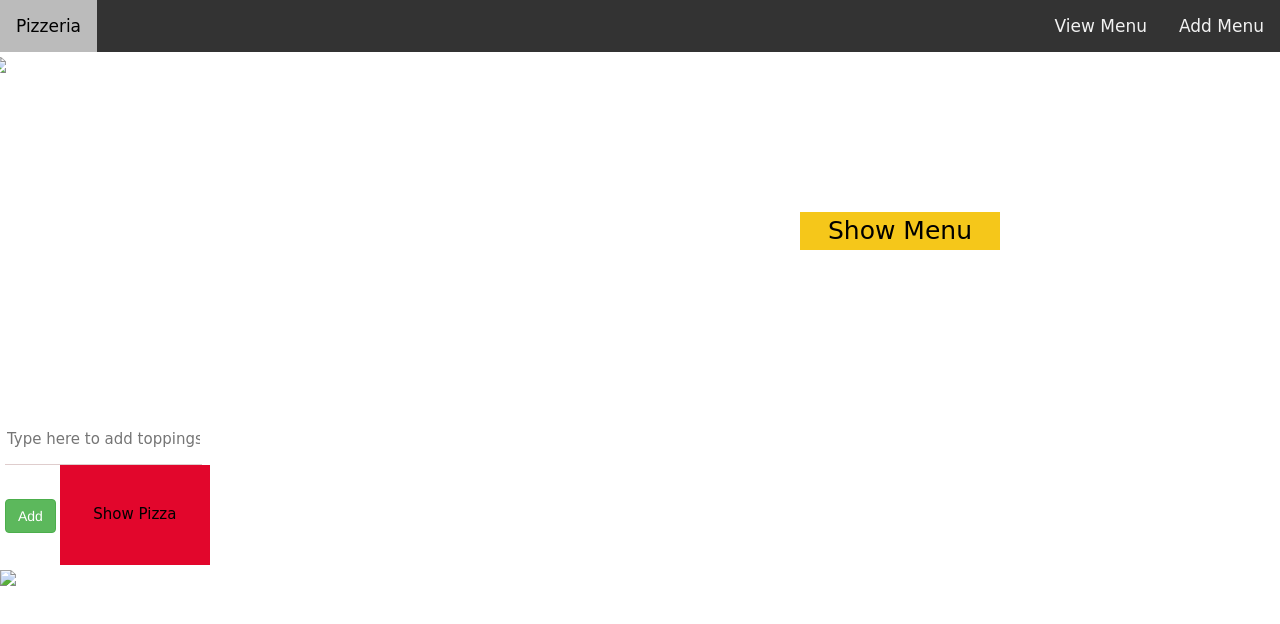
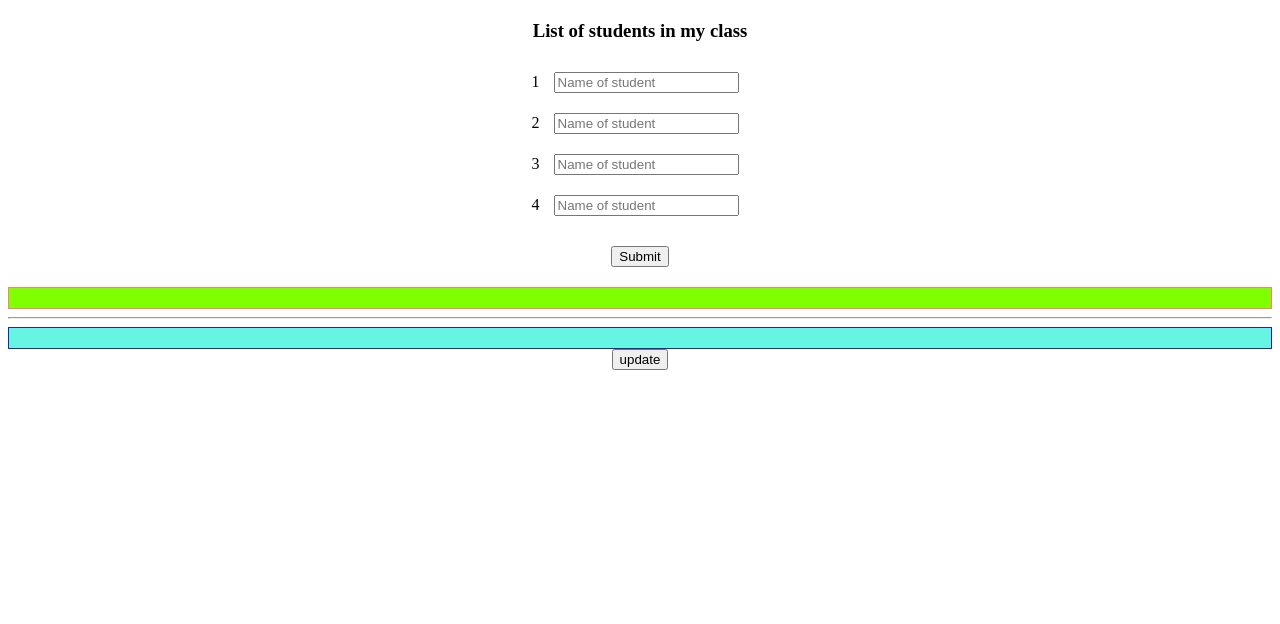
Before and after one commit to PragyanKumar/Class-79, a plain HTML site: page index.html in a window 1280 px wide. Drawn offline with nearby package versions, Linux system fonts and the light colour scheme.

Commit message:
Add files via upload

```diff
--- a/index.html
+++ b/index.html
@@ -1,51 +1,43 @@
-<html><head>
-    <title>Pizzeria</title>
-    <meta name="viewport" content="width=device-width, initial-scale=1">
-    <link rel="stylesheet" href="https://maxcdn.bootstrapcdn.com/bootstrap/3.4.0/css/bootstrap.min.css">
-    <script src="https://ajax.googleapis.com/ajax/libs/jquery/3.4.1/jquery.min.js"></script>
-    <script src="https://maxcdn.bootstrapcdn.com/bootstrap/3.4.0/js/bootstrap.min.js"></script>
-    <link rel="stylesheet" href="https://cdnjs.cloudflare.com/ajax/libs/font-awesome/4.7.0/css/font-awesome.min.css">
-    <link rel="stylesheet" href="style.css">
-<script src="main.js"></script>
-</head>
-
-<body>
-    <div class="topnav">
-        <a class="active" href="#">Pizzeria</a>
-        <div class="topnav-right">
-         <a href="#viewblock">View Menu</a>
-         <a href="#addTopings">Add Menu</a>
-        </div>
-    </div>
-
-    <div class="row" id="viewblock">
-        <div class="img_div">
-            <img class="img-responsive" src="images/pizza.png">
-        </div>
-        <div class="menu_div">
-            <button id="menu_list" onclick="getmenu()">Show Menu</button>
-           <div id="display_menu"></div>
-        </div>
-    </div>
-
-    <div class="newRow" id="addTopings">
-        <div class="block1">
-            <input id="add_item" placeholder="Type here to add toppings?">
-			<!--- Create button--->
-            <button class="btn btn-success" onclick="add_top()"> Add </button>
-            <button id="add_toppings" onclick="add_item()">Show Pizza</button>
-        </div>
-
-        <div class="block2">
-            <div id="display_addedmenu">
+<html>
+    <head>
+        <title>
+            The school slaves
+        </title>
+        <link rel="stylesheet" type="text/css" href="style.css">
+        <script src="main.js">
+        </script>
+    </head>
+    <body>
+        <center>
+            <h3 style="margin-top: 20px; margin-bottom: 20px;">
+                List of students in my class
+            </h3>
+            <div>
+                <span>1</span>
+                <input type="text" placeholder="Name of student" id="Student1">
+                <br>
+                <span>2</span>
+                <input type="text" placeholder="Name of student" id="Student2">
+                <br>
+                <span>3</span>
+                <input type="text" placeholder="Name of student" id="Student3">
+                <br>
+                <span>4</span>
+                <input type="text" placeholder="Name of student" id="Student4">
+                <br>
             </div>
-        </div>
-
-    </div>
-
-    <div>
-        <img class="img-responsive" src="images/topping.png">
-    </div>
-
-
-</body></html>
+            <button onclick="submit()" id="SendIt">
+                Submit
+            </button>
+            <div id="no_comma_display"></div>
+            <hr>
+            <div id="display_name"></div>
+            <button onclick="sorting()" id="sort_button">
+                sort
+            </button>
+            <button onclick="update()" id="update_button">
+                update
+            </button>
+        </center>
+    </body>
+</html>
--- a/main.js
+++ b/main.js
@@ -1,44 +1,42 @@
-menu_list_array = ["Veg Margherita Pizza",
-"Chicken tikki pizza",
- "Paneer tikki pizza",
- "Classic pizza" ,
- "Supreme classic pizza",
- "Chicken fry pizza",
- "Supreme cheesy pizza",
- "Deluxe cheese chicken pizza",
-                    ];
+Student_slave_array=[];
+function submit(){
+    var display_array=[]
+    for(var j=1;j<=4;j++){
+        var Name1=document.getElementById("Student"+j).value;
+        Student_slave_array.push(Name1);
+        console.log(Name1)
+    }
+    var length1=Student_slave_array.length
+    console.log(length1)
 
-function getmenu(){
-var htmldata;
-htmldata="<ol class 'menulist'>"
-menu_list_array.sort();
-for(var i=0; i<menu_list_array.length;i++){
-    htmldata+'<li>' + menu_list_array[i]+ '</li>'
+    console.log(Student_slave_array)
+for(var k=0;k<length1;k++){
+    display_array.push("<h4> name: "+Student_slave_array[k]+"</h4>")
+    console.log(display_array)
+}document.getElementById("no_comma_display").innerHTML=display_array
+var no_comma_array=display_array.join(" ")
+console.log(no_comma_array)
+document.getElementById("display_name").innerHTML=no_comma_array
+
+
+    document.getElementById("SendIt").style.display="none"
+    document.getElementById("sort_button").style.display="inline-block"
 }
-htmldata=htmldata+"</ol>"
-document.getElementById("display_menu").innerHTML=htmldata;
-//Complete the code
+function sorting(){
+Student_slave_array.sort()
+
+console.log(Student_slave_array)
+var display_array_1=[]
+var length2=Student_slave_array.length
+console.log(length2)
+for(var k=0;k<length2;k++){
+    display_array_1.push("<h4> name: "+Student_slave_array[k]+"</h4>")
+    console.log(display_array_1)
+}document.getElementById("no_comma_display").innerHTML=display_array_1
+var no_comma_array=display_array_1.join(" ")
+console.log(no_comma_array)
+document.getElementById("display_name").innerHTML=no_comma_array
 }
-
-function add_item(){
-var htmldata;
-var item=document.getElementById("add_item").value;
-menu_list_array.sort()
-htmldata="<section class ='cards'>"
-for(var i=0;i<menu_list_array;i++){
-    htmldata=htmldata+'<div class="card">'
-    +'<img src="images/pizzaImg.png"/>'
-    +menu_list_array[i]+'</div>'
+function update(){
+    document.getElementById("display_name").innerHTML="<h1>"+Student_slave_array+"</h1>"
 }
-htmldata=htmldata+"</section>"
-document.getElementById("display_addedmenu").innerHTML=htmldata;
-//Complete the code
-
-}
-
-function add_top(){
-    var item=document.getElementById("add_item").value;
-menu_list_array.push(item);
-add_item()
-//Complete the code
-}
--- a/style.css
+++ b/style.css
@@ -1,112 +1,22 @@
-body{
-	background-image: url("images/Bg.jpg");
-	/* background-repeat: no-repeat; */
+input{
+    margin: 10px;
 }
-
-.topnav {
-	overflow: hidden;
-	background-color: #333;
-	position:sticky;
-	top: 0;
-    width: 100%;
+#SendIt{
+    margin-top: 20px;
+    margin-bottom: 20px;
+}
+#sort_button{
+    margin-top: 20px;
+    margin-bottom: 20px;
+    display: none;
+}
+#no_comma_display{
+  border: 1px solid salmon;
+  background-color: chartreuse;
+  padding: 10px;
   }
-
-  .topnav a {
-	float: left;
-	color: #f2f2f2;
-	font-family: cursive;
-	text-align: center;
-	padding: 14px 16px;
-	text-decoration: none;
-	font-size: 17px;
-  }
-
-  .topnav a:hover {
-	background-color: #bbb;
-	color: black;
-  }
-
-  .topnav-right {
-	float: right;
-  }
-
-  .row::after {
-	content: "";
-	clear: both;
-	display: table;
-  }
-  .img_div{
-	float: left;
-	width: 50%;
-	padding: 5px;
-  }
-  .menu_div{
-	float: right;
-	width: 50%;
-	padding: 160px;
-	color: honeydew;
-	font-size: 25px;
-	font-family: cursive;
-  }
-  #menu_list{
-	background-color:#f5c71a;
-	color:black;
-	width: 200px;
-	border: none;
-  }
-
-  .newRow::after {
-	content: "";
-	clear: both;
-	display: table;
-}
-
-  .block1{
-	float: left;
-	width: 20%;
-	padding: 5px;
-  }
-  .block2{
-	float: left;
-	width: 80%;
-	padding: 5px;
-	color: honeydew;
-	font-size: 25px;
-	font-family: cursive;
-  }
-
-  #add_toppings{
-	/* padding-left:30px; */
-	width:150px;
-	height:100px;
-	border: none;
-	background-color:#e2062c;
-	color:black;
-	font-size: 15px;
-	font-family: cursive;
-  }
-
-  #add_item {
-	font-family: cursive;
-	font-size: 15px;
-	line-height: 20px;
-	width: 80%;
-	height: 50px;
-	color: #ffffff;
-    background: none;
-    border: none;
-    border-bottom: 1px solid rgb(223, 205, 205);
-    outline: none;
- }
-
-[placeholder]:focus::-webkit-input-placeholder {
-    transition: text-indent 0.4s 0.4s ease;
-    text-indent: -100%;
-	opacity: 1;
-	color: white;
- }
-
-#im1{
-	width:100px;
-	height: 80px;
-}
+#display_name{
+        border: 1px solid rgb(41, 32, 173);
+        background-color: rgba(57, 243, 218, 0.767);
+        padding: 10px;
+        }
```
